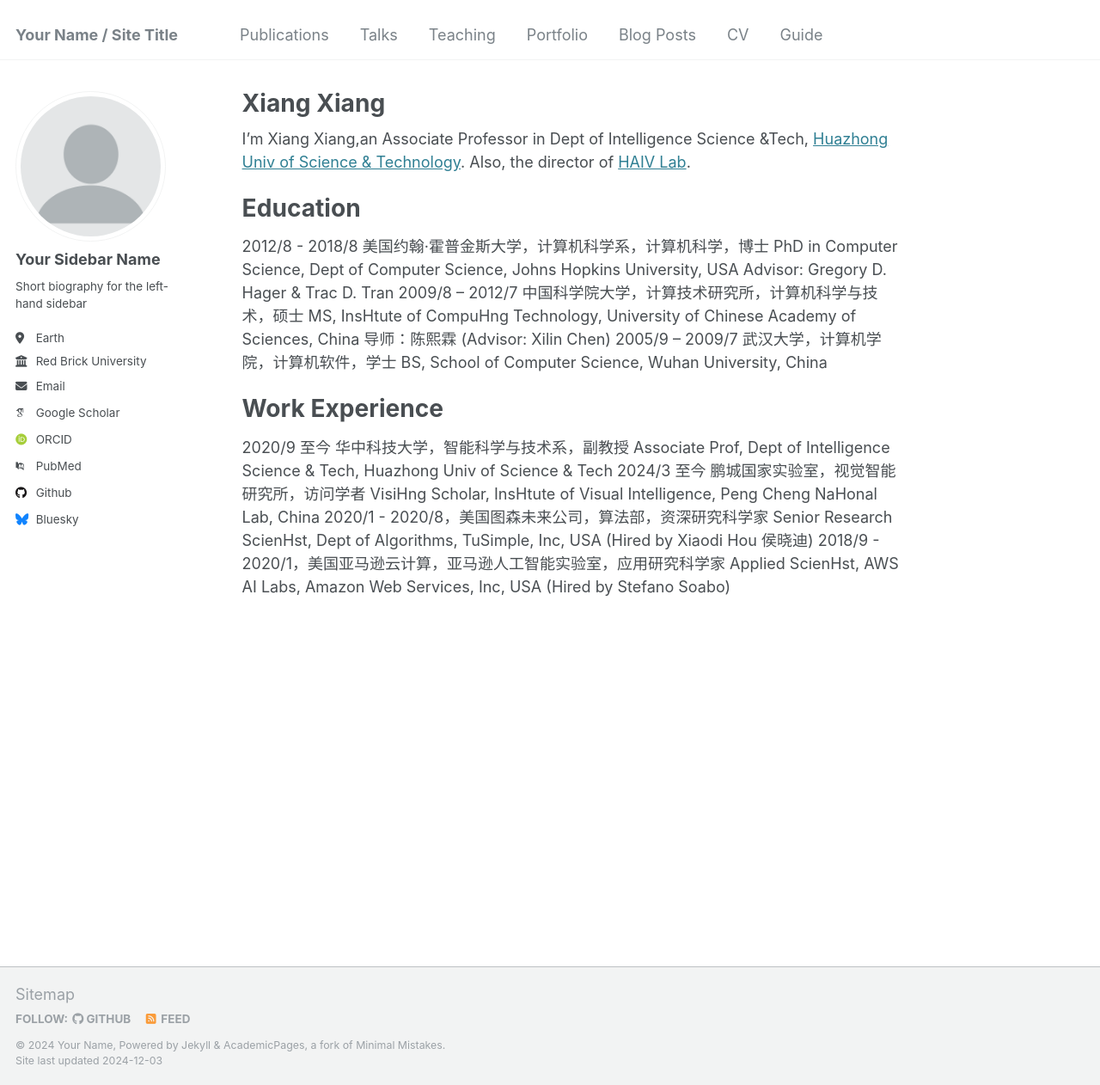
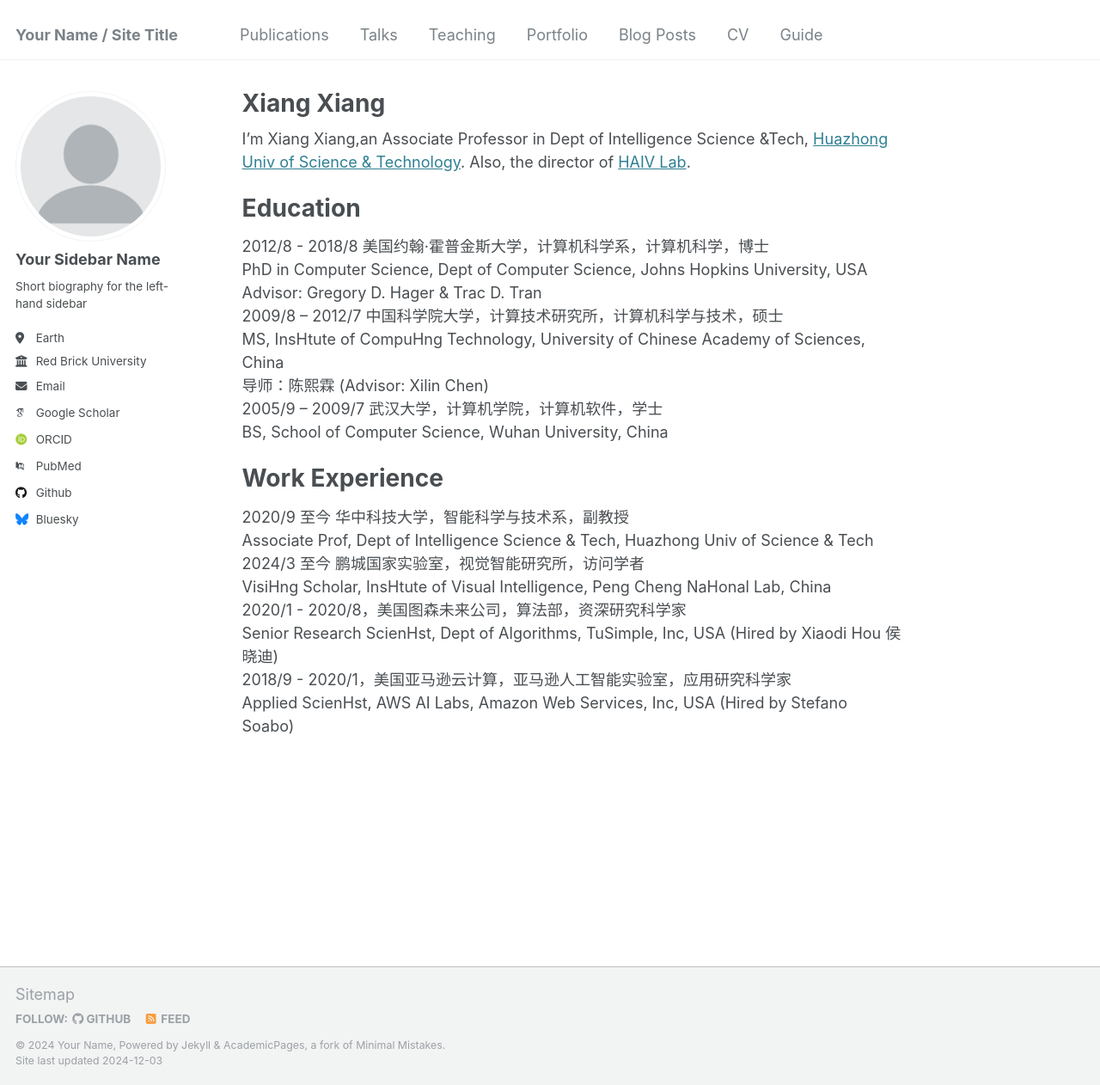
Before and after one commit to havefun12321/xx_4.github.io, a Jekyll site: the page built from _pages/about.md, in a window 1280 px wide and 1262 px high. Shown: the whole window at 86% size. Built offline with Jekyll 4.4.1, drawn with Linux system fonts in a browser that asks for light colours; some web fonts are replaced.

```diff
--- a/_pages/about.md
+++ b/_pages/about.md
@@ -11,22 +11,22 @@ I'm Xiang Xiang,an Associate Professor in Dept of Intelligence Science &Tech, [H
 
 Education
 ======
-2012/8 - 2018/8 美国约翰·霍普⾦斯⼤学，计算机科学系，计算机科学，博⼠
-PhD in Computer Science, Dept of Computer Science, Johns Hopkins University, USA
-Advisor: Gregory D. Hager & Trac D. Tran
-2009/8 – 2012/7 中国科学院⼤学，计算技术研究所，计算机科学与技术，硕⼠
-MS, InsHtute of CompuHng Technology, University of Chinese Academy of Sciences, China
-导师：陈熙霖 (Advisor: Xilin Chen)
-2005/9 – 2009/7 武汉⼤学，计算机学院，计算机软件，学⼠
+2012/8 - 2018/8 美国约翰·霍普⾦斯⼤学，计算机科学系，计算机科学，博⼠ \\
+PhD in Computer Science, Dept of Computer Science, Johns Hopkins University, USA \\
+Advisor: Gregory D. Hager & Trac D. Tran \\
+2009/8 – 2012/7 中国科学院⼤学，计算技术研究所，计算机科学与技术，硕⼠ \\
+MS, InsHtute of CompuHng Technology, University of Chinese Academy of Sciences, China \\
+导师：陈熙霖 (Advisor: Xilin Chen) \\
+2005/9 – 2009/7 武汉⼤学，计算机学院，计算机软件，学⼠ \\
 BS, School of Computer Science, Wuhan University, China
 
 Work Experience
 ======
-2020/9 ⾄今 华中科技⼤学，智能科学与技术系，副教授
-Associate Prof, Dept of Intelligence Science & Tech, Huazhong Univ of Science & Tech
-2024/3 ⾄今 鹏城国家实验室，视觉智能研究所，访问学者
-VisiHng Scholar, InsHtute of Visual Intelligence, Peng Cheng NaHonal Lab, China
-2020/1 - 2020/8，美国图森未来公司，算法部，资深研究科学家
-Senior Research ScienHst, Dept of Algorithms, TuSimple, Inc, USA (Hired by Xiaodi Hou 侯晓迪)
-2018/9 - 2020/1，美国亚⻢逊云计算，亚⻢逊⼈⼯智能实验室，应⽤研究科学家
+2020/9 ⾄今 华中科技⼤学，智能科学与技术系，副教授 \\
+Associate Prof, Dept of Intelligence Science & Tech, Huazhong Univ of Science & Tech \\
+2024/3 ⾄今 鹏城国家实验室，视觉智能研究所，访问学者 \\
+VisiHng Scholar, InsHtute of Visual Intelligence, Peng Cheng NaHonal Lab, China \\
+2020/1 - 2020/8，美国图森未来公司，算法部，资深研究科学家 \\
+Senior Research ScienHst, Dept of Algorithms, TuSimple, Inc, USA (Hired by Xiaodi Hou 侯晓迪) \\
+2018/9 - 2020/1，美国亚⻢逊云计算，亚⻢逊⼈⼯智能实验室，应⽤研究科学家 \\
 Applied ScienHst, AWS AI Labs, Amazon Web Services, Inc, USA (Hired by Stefano Soabo)
```
